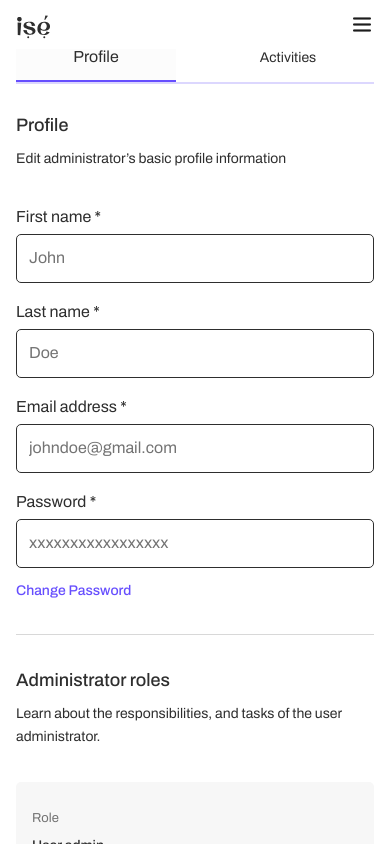
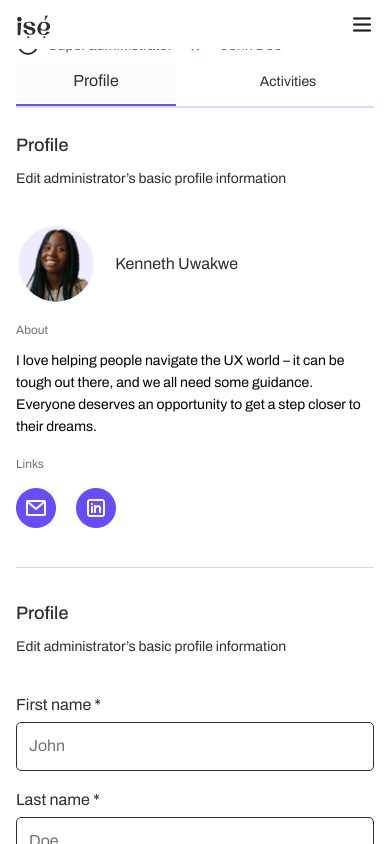
Before and after one commit to ise-africa/ise-admin-dashboard-frontend, a React (Create React App) app: page /schools/admins/1 in a window 390 px wide. Built offline with nearby package versions, Linux system fonts and the light colour scheme.

Commit message:
added the admin profile details

```diff
--- a/src/Containers/SchoolsPagesContainer/AdminActivitiesTab/AdminActivitiesTab.module.css
+++ b/src/Containers/SchoolsPagesContainer/AdminActivitiesTab/AdminActivitiesTab.module.css
@@ -13,7 +13,7 @@
 .tableBody {
     gap: 20px;
     display: grid;
-    grid-template-columns: 1fr repeat(2, 2fr) 70px;
+    grid-template-columns: 150px 2fr 3fr 70px;
     align-items: center;
     justify-content: space-between;
 
--- a/src/Containers/SchoolsPagesContainer/AdminProfileContainer/AdminProfileContainer.module.css
+++ b/src/Containers/SchoolsPagesContainer/AdminProfileContainer/AdminProfileContainer.module.css
@@ -1,11 +1,17 @@
+.breadCrumbs {
+  padding: 1.5rem 2rem;
+  background: var(--white);
+}
+
 .sectionsNavSection {
+  margin: 1.5rem;
+  border-radius: 10px;
   padding: 1.5rem 2rem;
   background: var(--white);
 }
 
 .body {
   margin: 1.5rem;
-  padding-top: 1.7rem;
 }
 
 @media screen and (min-width: 737px) and (max-width: 1023px) {
@@ -13,6 +19,7 @@
     background: var(--white);
   }
 
+  .breadCrumbs,
   .sectionsNavSection {
     padding: 0 1rem;
   }
@@ -30,12 +37,15 @@
     background: var(--white);
   }
 
+  .breadCrumbs,
   .sectionsNavSection {
+    margin: 0;
     padding: 0 1rem;
   }
 
   .body {
     margin: 0;
+    padding-top: 1.5rem;
     padding-inline: 16px;
     background: var(--white);
   }
--- a/src/Containers/SchoolsPagesContainer/AdminProfileContainer/AdminProfileContainer.tsx
+++ b/src/Containers/SchoolsPagesContainer/AdminProfileContainer/AdminProfileContainer.tsx
@@ -3,6 +3,8 @@ import classes from "./AdminProfileContainer.module.css";
 import AdminProfileTabContainer from "../AdminProfileTabContainer/AdminProfileTabContainer";
 import SectionsNav4 from "../../../Components/SectionsNav4/SectionsNav4";
 import AdminActivitiesTab from "../AdminActivitiesTab/AdminActivitiesTab";
+import Breadcrumbs from "../../../Components/Breadcrumbs/Breadcrumbs";
+import breadcrumbsBack from "../../../Assets/Images/breadcrumbsBack.svg";
 
 const AdminProfileContainer = () => {
   // States
@@ -19,10 +21,27 @@ const AdminProfileContainer = () => {
     },
   ]);
 
-  //   Utils
+  // Utils
+  const breadCrumbs = {
+    image: breadcrumbsBack,
+    array: [
+      {
+        title: "Super administrator",
+        route: ``,
+      },
+      {
+        title: "John Doe",
+        route: "",
+      },
+    ],
+  };
+
   const activeComponent = navItems.find((data) => data.isActive);
   return (
     <section className={classes.container}>
+      <div className={classes.breadCrumbs}>
+        <Breadcrumbs {...breadCrumbs} />
+      </div>
       <div className={classes.sectionsNavSection}>
         <SectionsNav4 navItems={navItems} setNavItems={setNavItems} />
       </div>
--- /dev/null
+++ b/src/Containers/SchoolsPagesContainer/AdminProfileDetails/AdminProfileDetails.module.css
@@ -0,0 +1,73 @@
+.userDetails {
+    gap: 2rem;
+    display: flex;
+    flex-direction: column;
+}
+
+.links div,
+.userDetails .userInfo {
+    gap: 1.2rem;
+    display: flex;
+    flex-wrap: wrap;
+    align-items: center;
+}
+
+.userDetails .userInfo h3 {
+    font-size: 20px;
+    font-weight: 400;
+    line-height: 30px;
+    color: var(--grey);
+}
+
+.userDetails .userInfo img {
+    width: 80px;
+    height: 80px;
+    border-radius: 50%;
+}
+
+.about h4,
+.links h4 {
+    color: var(--grey3);
+    font-size: 13px;
+    font-weight: normal;
+    line-height: 20px;
+    margin-bottom: 10px;
+}
+
+.about p {
+    font-size: 16px;
+    font-weight: 400;
+    line-height: 25px;
+}
+
+.links div {
+    gap: 1rem;
+}
+
+@media screen and (max-width: 767px) {
+    .userDetails {
+        gap: 1rem;
+    }
+
+    .userDetails .userInfo h3 {
+        font-size: 16px;
+        line-height: 26px;
+    }
+
+    .userDetails .userInfo img {
+        width: 80px;
+        height: 80px;
+        border-radius: 50%;
+    }
+
+    .about h4,
+    .links h4 {
+        font-size: 12px;
+        line-height: 20px;
+    }
+
+    .about p {
+        font-size: 14px;
+        line-height: 22px;
+    }
+}
--- /dev/null
+++ b/src/Containers/SchoolsPagesContainer/AdminProfileDetails/AdminProfileDetails.tsx
@@ -0,0 +1,38 @@
+import classes from './AdminProfileDetails.module.css'
+import ProfileSectionContainer from '../../../Components/ProfileSectionContainer/ProfileSectionContainer'
+import amdimImage from '../../../Assets/Images/johnDoeSenderAvatar.svg'
+import emailIcon from '../../../Assets/Images/emailIconImage.png'
+import linkedInIcon from '../../../Assets/Images/linkedInIconImage.png'
+
+const AdminProfileDetails = () => {
+    return (
+        <ProfileSectionContainer
+            header="Profile"
+            paragraph="Edit administrator’s basic profile information"
+        >
+            <div className={classes.userDetails}>
+                <div className={classes.userInfo}>
+                    <img src={amdimImage} alt="User" />
+                    <h3>Kenneth Uwakwe</h3>
+                </div>
+                <div className={classes.about}>
+                    <h4>About</h4>
+                    <p>I love helping people navigate the UX world – it can be tough out there, and we all need some guidance. Everyone deserves an opportunity to get a step closer to their dreams.</p>
+                </div>
+                <div className={classes.links}>
+                    <h4>Links</h4>
+                    <div>
+                        <a href="/" target="_blank" rel="noopener noreferrer">
+                            <img src={emailIcon} alt="Email" />
+                        </a>
+                        <a href="/" target="_blank" rel="noopener noreferrer">
+                            <img src={linkedInIcon} alt="Linkedin url" />
+                        </a>
+                    </div>
+                </div>
+            </div>
+        </ProfileSectionContainer>
+    )
+}
+
+export default AdminProfileDetails
--- a/src/Containers/SchoolsPagesContainer/AdminProfileTabContainer/AdminProfileTabContainer.tsx
+++ b/src/Containers/SchoolsPagesContainer/AdminProfileTabContainer/AdminProfileTabContainer.tsx
@@ -1,3 +1,4 @@
+import AdminProfileDetails from "../AdminProfileDetails/AdminProfileDetails";
 import ProfileAccountDeactivation from "../ProfileAccountDeactivation/ProfileAccountDeactivation";
 import ProfileAccountManagePassword from "../ProfileAccountManagePassword/ProfileAccountManagePassword";
 import ProfileAdministrationRole from "../ProfileAdministrationRole/ProfileAdministrationRole";
@@ -6,6 +7,7 @@ import classes from "./AdminProfileTabContainer.module.css";
 const AdminProfileTabContainer = () => {
   return (
     <section className={classes.container}>
+      <AdminProfileDetails />
       <ProfileAccountManagePassword />
       <ProfileAdministrationRole />
       <ProfileAccountDeactivation />
```
Also changed, not shown: src/Assets/Images/emailIconImage.png (added), src/Assets/Images/linkedInIconImage.png (added).
